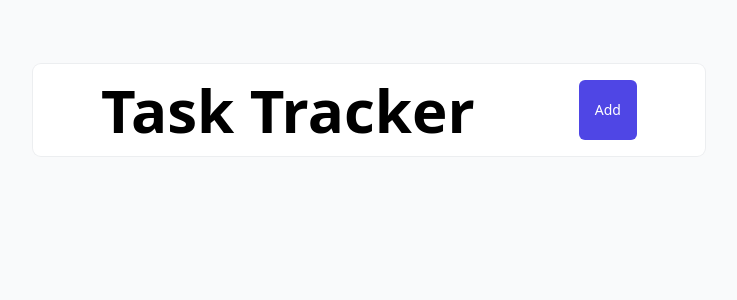
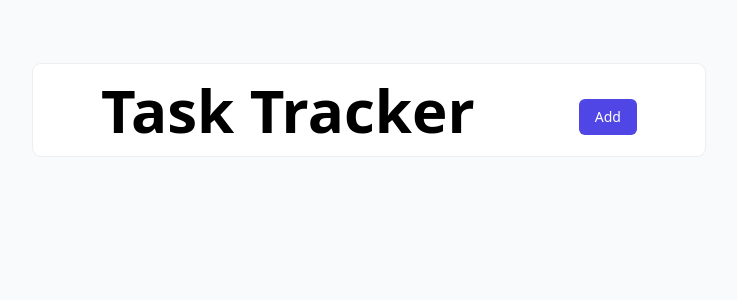
Before and after one commit to JanPoonthong/note-taking, a React (Create React App) app: page / in a window 1280 px wide. Shown: the top 300 px of the page, without its empty margins (31-768 px from the left). Built offline with nearby package versions, Linux system fonts and the light colour scheme.

Commit message:
Make the add button vertical-align: middle

```diff
--- a/src/components/Button.js
+++ b/src/components/Button.js
@@ -2,7 +2,11 @@ import React from "react";
 import PropTypes from "prop-types";
 
 const Button = ({ text, styling }) => {
-  return <button className={buttonStyle}>{text}</button>;
+  return (
+    <button className={buttonStyle} style={{ verticalAlign: "middle" }}>
+      {text}
+    </button>
+  );
 };
 
 const buttonStyle =
--- a/src/components/Header.js
+++ b/src/components/Header.js
@@ -7,7 +7,9 @@ const Header = ({ title }) => {
     <header className={headingStyle}>
       <div className="rounded-lg p-4 ring-1 ring-gray-900 ring-opacity-5 overflow-hidden bg-white">
         <h1>Task Tracker</h1>
-        <Button />
+        <div>
+          <Button />
+        </div>
       </div>
     </header>
   );
```
